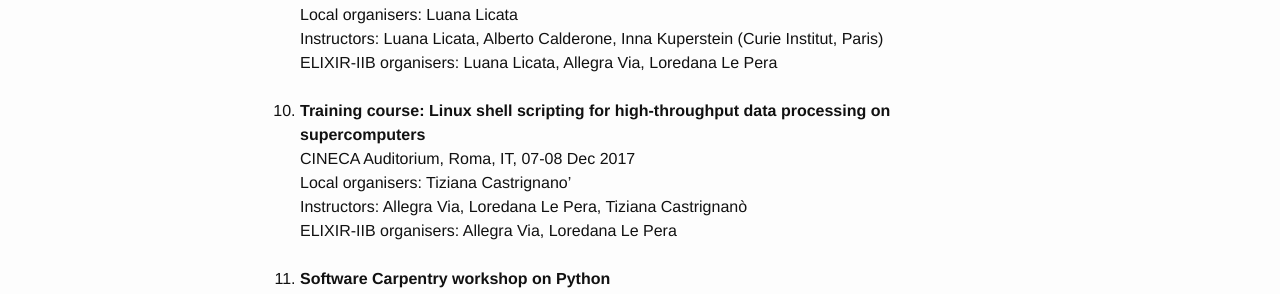
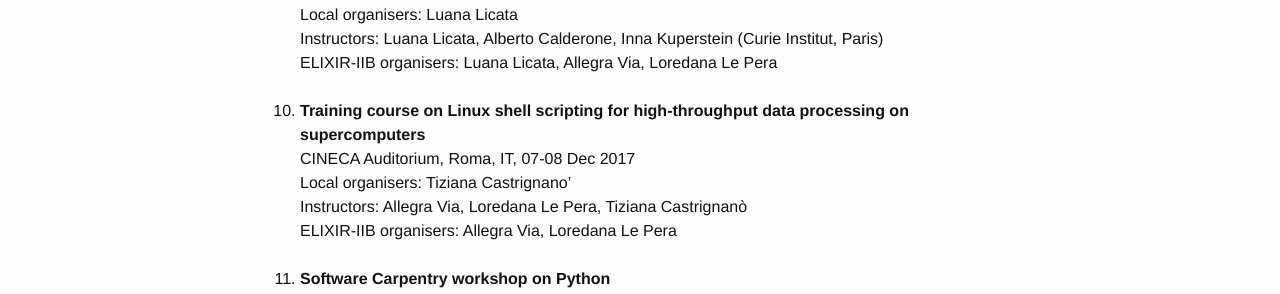
Before and after one commit to ELIXIR-IIB-training/website, a Jekyll site: the page built from programme2017/index.html, in a window 1280 px wide. Shown: the part 1696-1990 px from the top of the page. Built offline with Jekyll 4.4.1, drawn with Linux system fonts in a browser that asks for light colours.

```diff
--- a/programme2017/index.html
+++ b/programme2017/index.html
@@ -89,7 +89,7 @@ Organisers: Vincenza Colonna, Chiara Batini, Allegra Via</li>
 	ELIXIR-IIB organisers: Luana Licata, Allegra Via, Loredana Le Pera
         </li>
 	<br>
-      <li><b>Training course: Linux shell scripting for high-throughput data processing on supercomputers</b><br>
+      <li><b>Training course on Linux shell scripting for high-throughput data processing on supercomputers</b><br>
 	CINECA Auditorium, Roma, IT, 07-08 Dec 2017<br>
 	Local organisers: Tiziana Castrignano’<br>
 	Instructors: Allegra Via, Loredana Le Pera, Tiziana Castrignanò<br>
```
